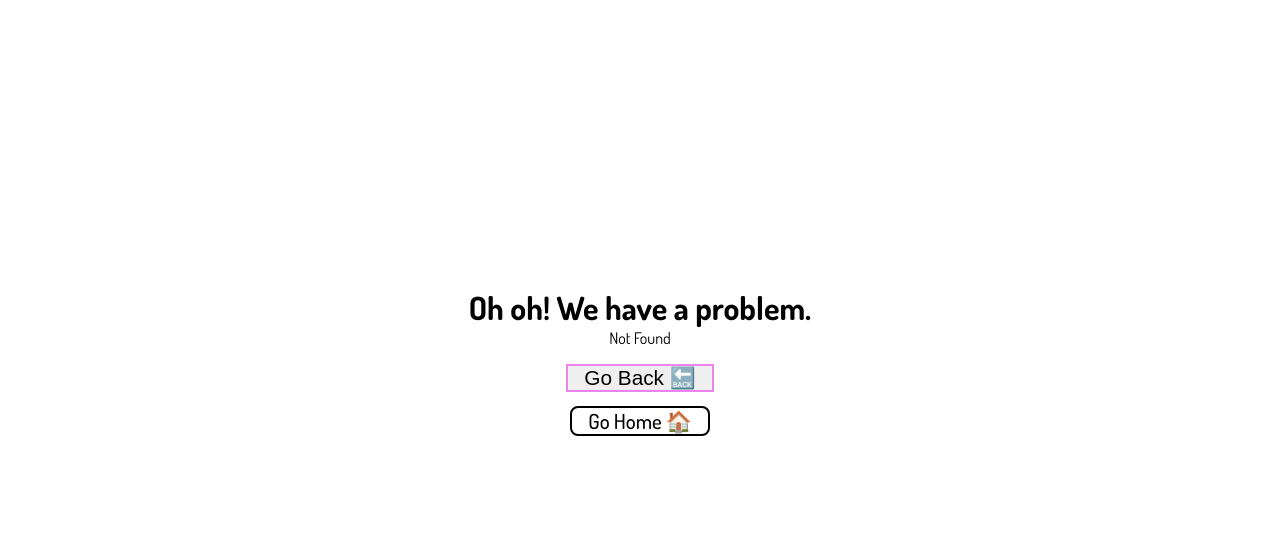
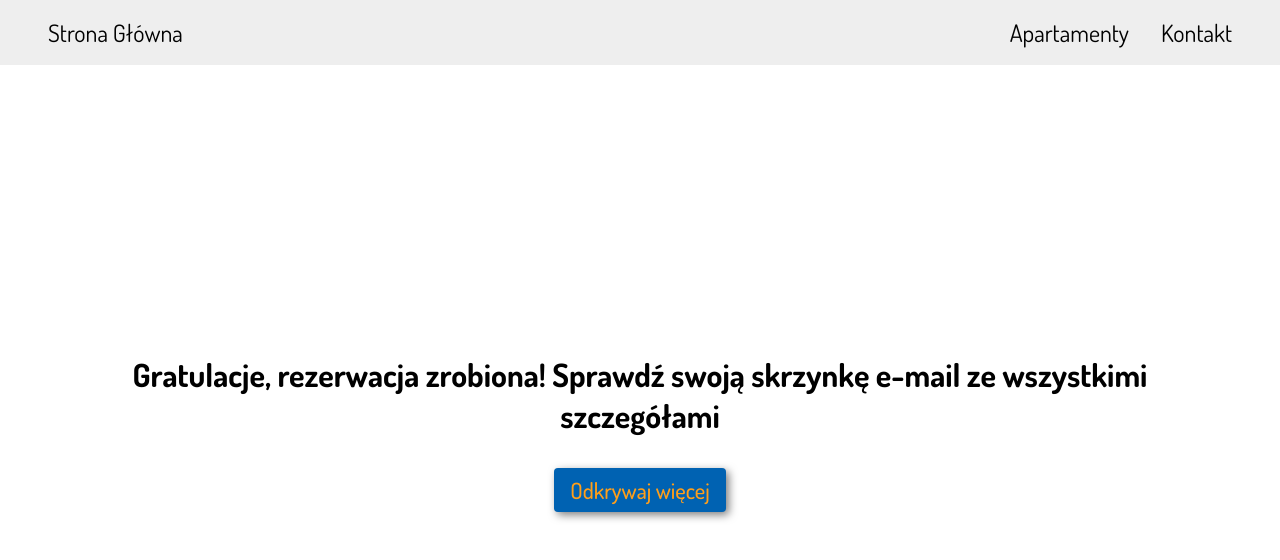
Before and after one commit to ajarek/react-86-vite-hotel-rooms-booking-Router-6.11, a React (Vite) app: page /apartment/finish in a window 1280 px wide. Before the commit this address had no page. Shown: the top 560 px of the page. Built offline with nearby package versions, Linux system fonts and the light colour scheme.

Commit message:
added Finish

```diff
--- a/src/App.jsx
+++ b/src/App.jsx
@@ -5,6 +5,7 @@ import Main from './layouts/Main/Main'
 import Home from './pages/Home/Home'
 import Contact from './pages/Contact/Contact'
 import Apartment from './pages/Apartment/Apartment'
+import Finish from './pages/Finish/Finish'
 
 import Error from './pages/Error/Error'
 
@@ -33,6 +34,11 @@ const router = createBrowserRouter([
         element: <Contact />,
         errorElement: <Error />,
       },
+      {
+        path: '/apartment/finish',
+        element: <Finish />,
+        errorElement: <Error />,
+      },
 
 
 
--- a/src/pages/Apartment/Apartment.css
+++ b/src/pages/Apartment/Apartment.css
@@ -92,3 +92,20 @@
 .apartment .reservation-summary div{
   font-size: 1.2rem;
 }
+.apartment .button-link{
+  font-size: 1.4rem;
+  font-weight: 500;
+  padding: 8px 16px;
+  background-color: var(--blue);
+  border: none;
+  text-decoration: none;
+  color: var(--orange);
+  border-radius: 4px;
+  cursor: pointer;
+  box-shadow: 3px 3px 9px rgba(0, 0, 0, 0.5);
+  transition: all 0.3s ease-in-out;
+}
+.apartment .button-link:hover{
+  background-color: var(--orange);
+  color: var(--blue);
+}
--- a/src/pages/Apartment/Apartment.jsx
+++ b/src/pages/Apartment/Apartment.jsx
@@ -1,8 +1,10 @@
 import { useState, useEffect } from 'react'
+import { Link } from 'react-router-dom'
+import { TbBrandCouchdb } from 'react-icons/tb'
+import data from '../../assets/data.json'
+import { getDaysDifference } from '../../helper/getDaysDifference'
 import './Apartment.css'
-import data from '../../assets/data.json'
-import { TbBrandCouchdb } from 'react-icons/tb'
-import { getDaysDifference } from '../../helper/getDaysDifference'
+
 const Apartment = () => {
   const [reservationSummary, setReservationSummary] = useState({})
   const [quantityApartment, setQuantityApartment] = useState(1)
@@ -114,6 +116,9 @@ const Apartment = () => {
               ).toFixed(2)
             : 0}
         </div>
+        <div className="btn-continue">
+          <Link to={'/apartment/finish'} className='button-link'>Kontynuuj</Link>
+        </div>
       </div>
     </div>
   )
--- /dev/null
+++ b/src/pages/Finish/Finish.css
@@ -0,0 +1,32 @@
+.finish{
+  width: 100%;
+  min-height: calc(100vh - 65px);
+  display: flex;
+  flex-direction: column;
+  justify-content: center;
+  align-items: center;
+  margin-top: 65px;
+  padding: 0rem 4rem;
+}
+.finish h2{
+  font-size: 2rem;
+  text-align: center;
+  margin-bottom: 32px;
+}
+.finish .button-link{
+  font-size: 1.4rem;
+  font-weight: 500;
+  padding: 8px 16px;
+  background-color: var(--blue);
+  border: none;
+  text-decoration: none;
+  color: var(--orange);
+  border-radius: 4px;
+  cursor: pointer;
+  box-shadow: 3px 3px 9px rgba(0, 0, 0, 0.5);
+  transition: all 0.3s ease-in-out;
+}
+.finish .button-link:hover{
+  background-color: var(--orange);
+  color: var(--blue);
+}
--- /dev/null
+++ b/src/pages/Finish/Finish.jsx
@@ -0,0 +1,14 @@
+import { Link } from 'react-router-dom'
+import './Finish.css'
+
+const Finish = () => {
+  return (
+    <div className='finish'>
+      <h2>Gratulacje, rezerwacja zrobiona!
+Sprawdź swoją skrzynkę e-mail ze wszystkimi szczegółami</h2>
+     <Link className='button-link' to={'/apartment'}>Odkrywaj więcej</Link>
+    </div>
+  )
+}
+
+export default Finish
```
